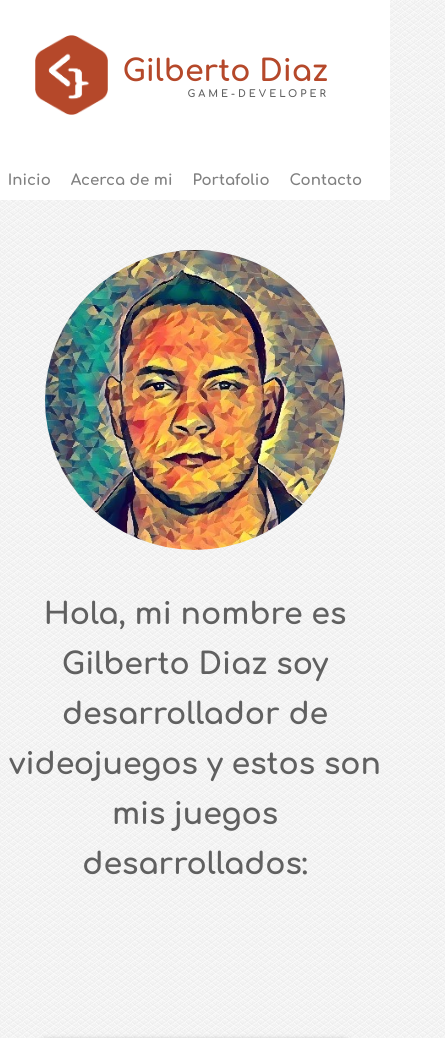
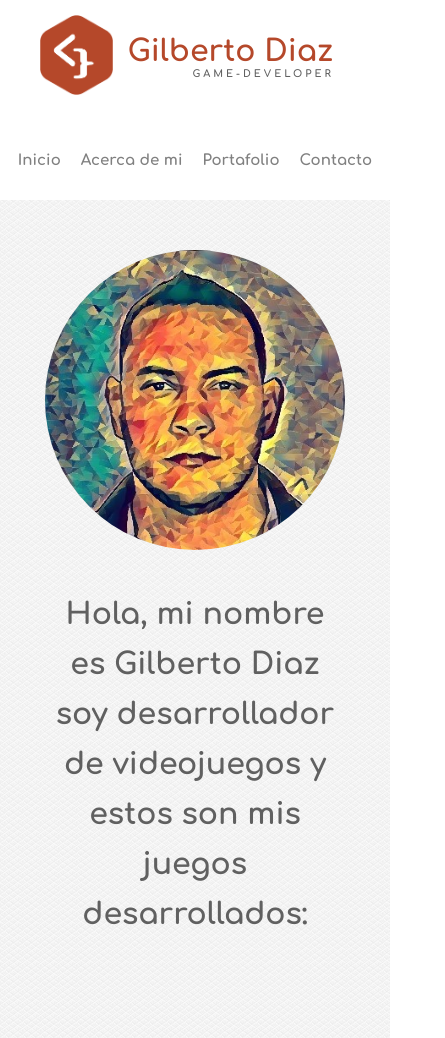
Before and after one commit to Gitbertod/miweb, a plain HTML site: page index.html in a window 390 px wide. Shown: the top 1038 px of the page, 445 px wide, since content can reach past the window. Drawn offline with Linux system fonts and the light colour scheme.

Commit message:
se ajustaron los magenes para el responsive

```diff
--- a/css/style.css
+++ b/css/style.css
@@ -21,7 +21,6 @@
 body {
     background: url(../img/paven.png);
     max-width: 100%;
-    overflow-x: hidden;
 }
 
 /*Encabezado*/
@@ -137,8 +136,7 @@ header {
     display: flex;
     justify-content: center;
     align-items: center;
-    margin-top: 40px;
-    margin-bottom: 40px;
+    margin: 40px;
 }
 
 
@@ -256,7 +254,7 @@ footer {
 
 #developer {
     margin: auto;
-    width: 380px;
+    width: 100%;
     display: block;
 }
 
@@ -436,13 +434,11 @@ footer {
 
     .wrap #miSaludo {
         font-size: 50px;
-        width: 555px;
+        width:100%;
     }
 
     #saludo {
-        display: block;
-        float: left;
-        width: 500px;
+        display:flex;
     }
 
     #gameGroups {
@@ -545,6 +541,7 @@ footer {
         display: inline-flex;
         margin-right: 5px auto;
         justify-content: center;
+        width: 100%;
 
     }
 
@@ -552,6 +549,10 @@ footer {
         flex-grow: 1;
         justify-content: center;
         text-align: center;
+    }
+
+    #menu ul li:last-child{
+        padding-right: 0px;
     }
 
     #menu ul li a {
@@ -618,21 +619,28 @@ footer {
     .containerFlex{ /*pagina acerca de mi*/
         flex-direction: column;
     }
-#datos{
-    margin-top: 80px;
-}
+    #datos{
+        margin-top: 80px;
+    }
+
+    #menu ul {
+        margin: 0px;
+    }
 
 }
 
 @media(max-width:530px) {
     header {
-        width: auto;
         height: 200px;
+        justify-content: center;
     }
 
     #logotipo {
-        margin-top: 20px;
-        width: 350px;
+        margin-top: 0px;
+        margin-right: 0px;
+        margin-left: 0px;
+        width: 340px;
+        margin: 0px auto;
         height: 110px;
     }
 
@@ -652,15 +660,14 @@ footer {
     }
 
     #menu {
-
+        height: auto;
         margin: 0px auto;
         width: auto;
 
     }
 
     #menu ul {
-        margin: 0px auto;
-        margin-right: 0px;
+        margin: 0px;
     }
 
     #menu ul li {
@@ -669,7 +676,11 @@ footer {
         margin: 0px auto;
     }
 
+    #menu ul:last-child{
+        padding-right: 0px;
+        margin-right: 0px;
 
+    }
     #menu ul li a {
         display: inline-flex;
         justify-content: center;
@@ -683,7 +694,6 @@ footer {
         margin-right: 20px;
         font-size: 40px;
         line-height: 50px;
-        width: 500px;
         margin: 0px auto ;
         margin-top:40px ;
     }
@@ -696,8 +706,8 @@ footer {
     #saludo #miSaludo {
         margin-top: 20px;
         font-size: 30px;
-        width: 400px;
-        margin: 0px auto ;
+        margin-right: 10px;
+        margin-left: 10px;
         margin-top:40px ;
     }
 
@@ -720,3 +730,9 @@ footer {
     }
 
 }
+@media (max-width: 375px){
+
+    header{
+        width: 375px;
+    }
+}
--- a/index.html
+++ b/index.html
@@ -3,6 +3,7 @@
 
 <head>
     <meta charset="utf-8">
+    <meta http-equiv="X-UA-Compatible" content="IE=edge">
     <meta name="viewport" content="width=device-width , user-scalable=no">
     <link rel="stylesheet" type="text/css" href="css/style.css">
     <link rel="icon" type="favicon/x-icon" href="img/favicon.png">
```
